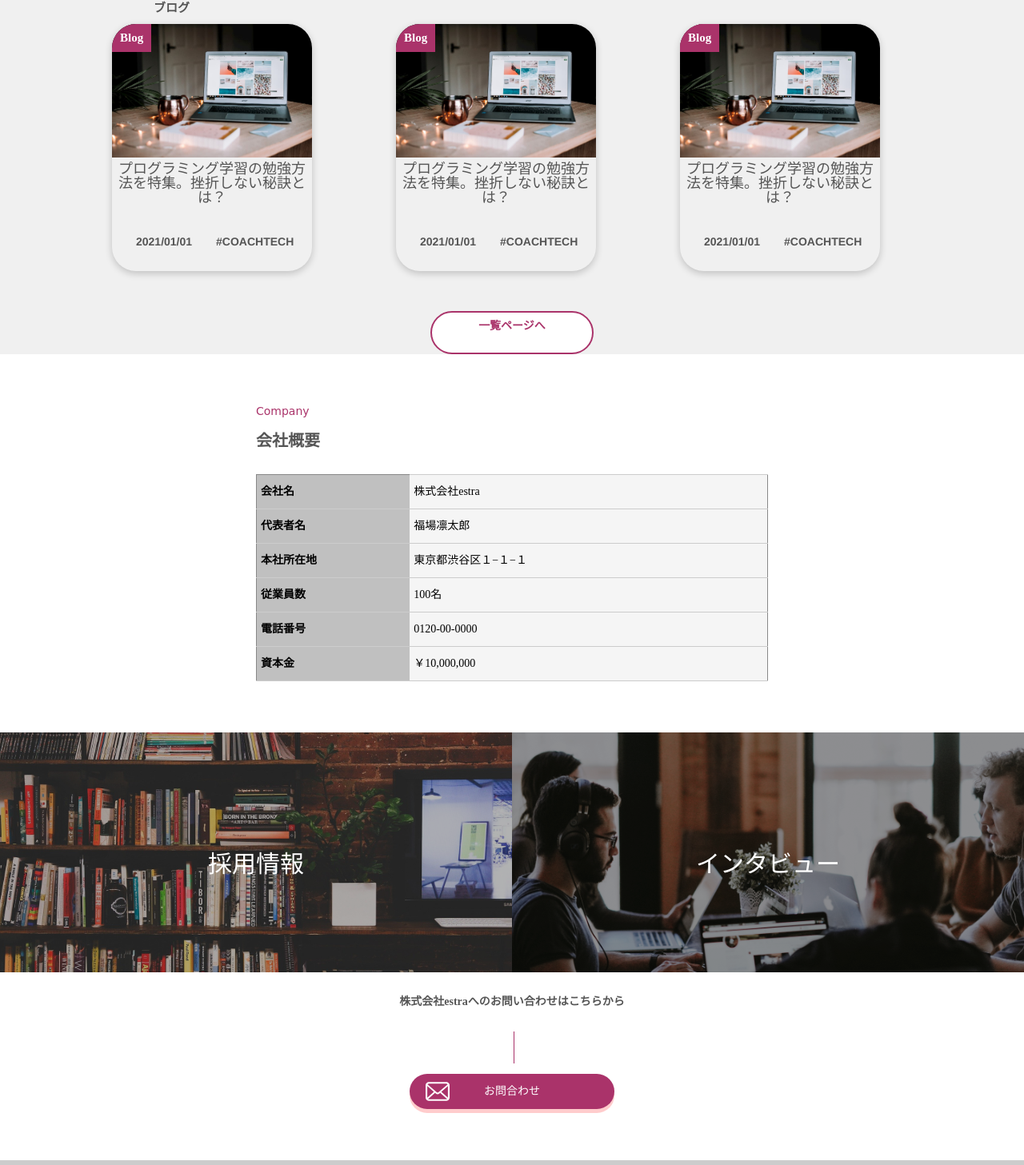
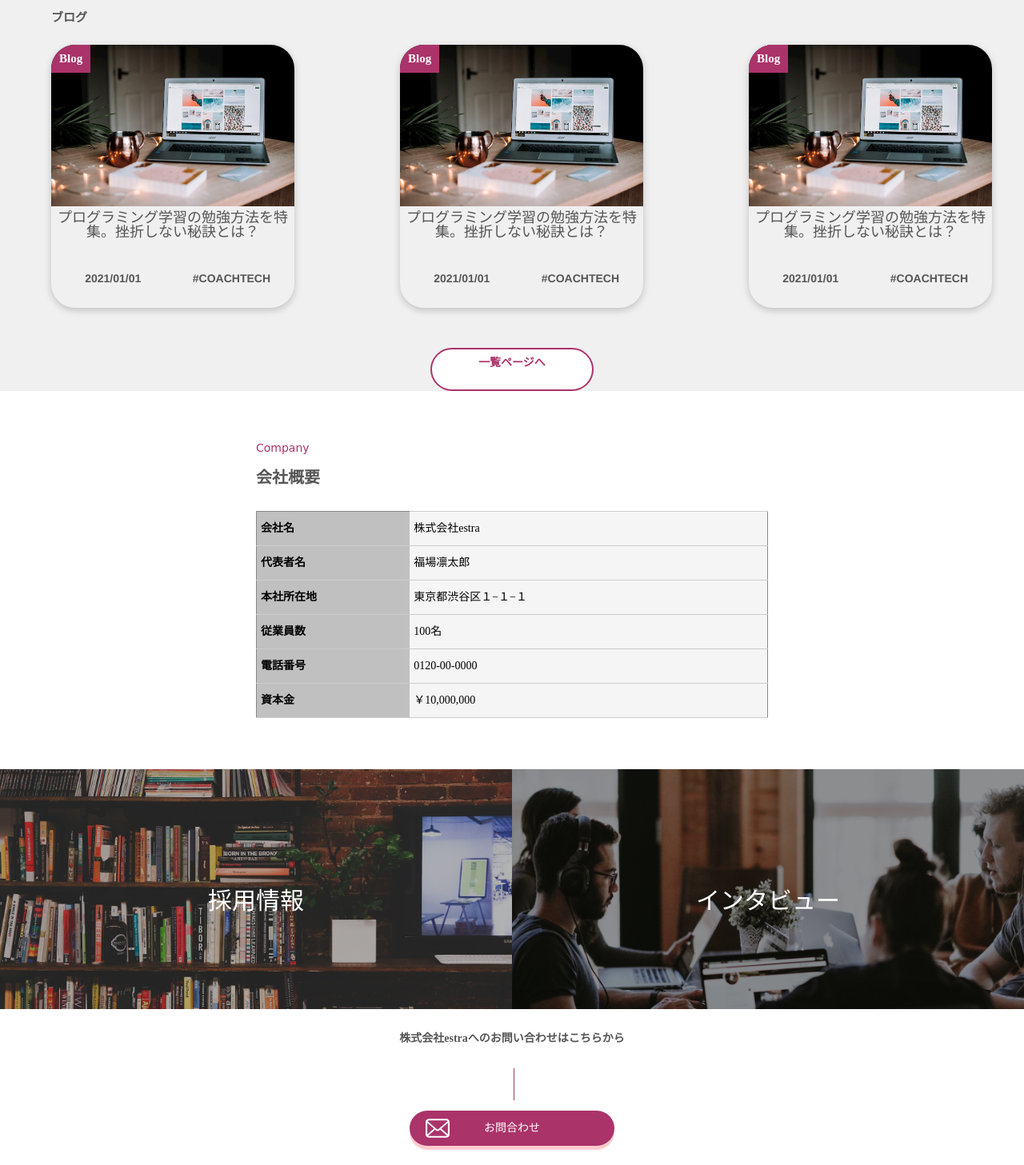
Before and after one commit to kimi3223/20230901_yamada_lp, a plain HTML site: page index.html in a window 1280 px wide. Shown: the part 2342-3799 px from the top of the page at 80% size. Drawn offline with Linux system fonts and the light colour scheme.

Commit message:
9/4 5回目

```diff
--- a/css/style.css
+++ b/css/style.css
@@ -359,7 +359,7 @@ headerの高さが80pxあるので、100vhから80px分だけマイナスする
     color: #555555;
     font-family: 'Franklin Gothic Medium', 'Arial Narrow', Arial, sans-serif;
     padding: 0;
-    margin: 5% 0 0 30px;
+    margin: 5% 0 0 auto;
 }
 
 .section-blog {
@@ -367,16 +367,17 @@ headerの高さが80pxあるので、100vhから80px分だけマイナスする
 }
 .section-blog p {
     padding-top: 5%;
-    margin: 0 auto 0 0;
+    margin: 0 auto 0 5%;
     color: #AA336A;
     font-family: 'Amatic SC', cursive;
 }
 
 .section-blog h2 {
-    margin: 1% 0 1% 15%;
+    margin: 2% auto 2% 5%;
     font-size: 15px;
     color: #555555;
 }
+
 
 .card__content h3 {
     color: #555555;
@@ -605,11 +606,15 @@ h3 {
 }
 
 .wrap {
-    max-width: 1000px;
-    margin: 0 auto;
+    margin: 0 auto 0 5%;
 }
 
-.wrap .box-b {
+.wrap2 {
+    margin: 0 auto;
+    display: flex;
+}
+
+.wrap2 .box-b {
     flex-grow: 1;
     /*--幅を指定--*/
     height: 40px;
@@ -617,7 +622,7 @@ h3 {
     background-color: white;
 }
 
-.wrap .box-a {
+.wrap2 .box-a {
     flex-grow: 1;
     position: relative;
     /*--幅を指定--*/
@@ -629,7 +634,7 @@ h3 {
     border-right: #AA336A;
 }
 
-.wrap .box-a::after {
+.wrap2 .box-a::after {
     position: absolute;
     /*--positionを追加--*/
     top: 0;
--- a/index.html
+++ b/index.html
@@ -210,7 +210,7 @@
             </div>
         </div>
             <h3>株式会社estraへのお問い合わせはこちらから</h3>
-            <div class="wrap">
+            <div class="wrap2">
                 <div class="box-a"></div>
                 <div class="box-b"></div>
             </div>
```
